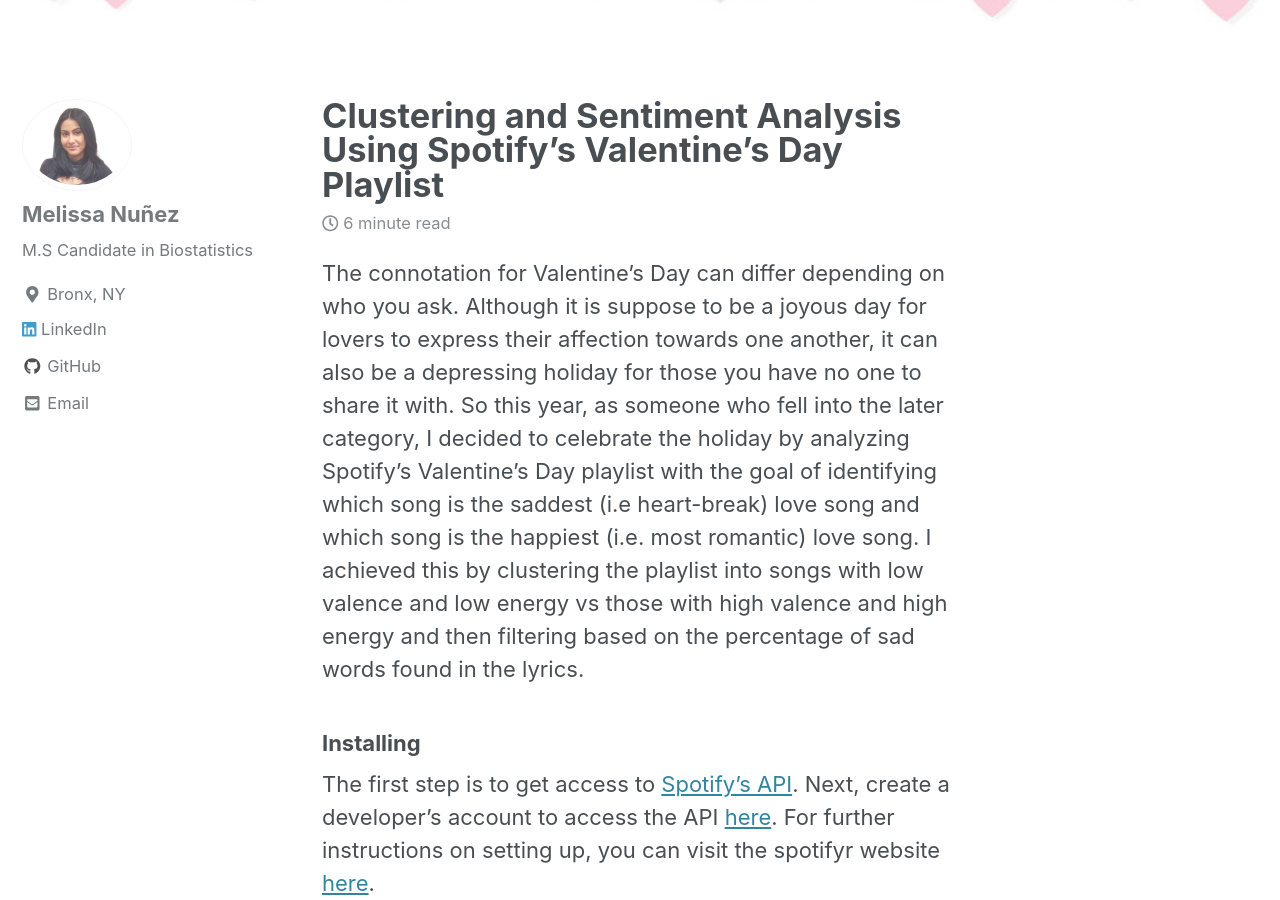
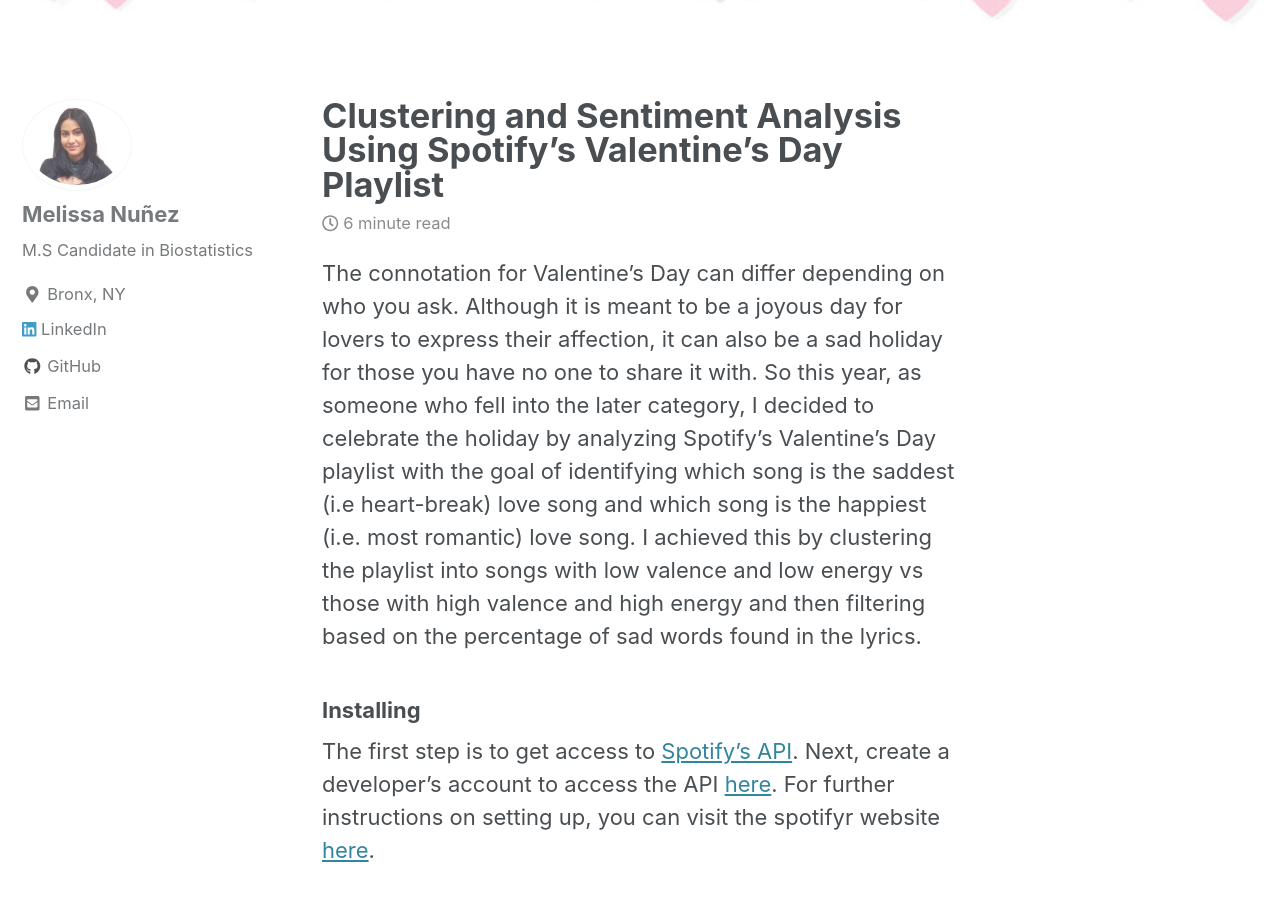
Before and after one commit to melissa-nunez/melissa-nunez.github.io, a Jekyll site: the page built from _posts/2019-02-13-valentine.md, in a window 1280 px wide and 900 px high, scrolled down 376 px. Built offline with Jekyll 4.4.1, drawn with Linux system fonts in a browser that asks for light colours; cached includes are drawn as plain includes.

Commit message:
CHANGELOG.md

```diff
--- a/_posts/2019-02-13-valentine.md
+++ b/_posts/2019-02-13-valentine.md
@@ -7,7 +7,7 @@
   image: "/images/hearts.jpg"
 ---
 
-The connotation for Valentine's Day can differ depending on who you ask. Although it is suppose to be a joyous day for lovers to express their affection towards one another, it can also be a depressing holiday for those you have no one to share it with. So this year, as someone who fell into the later category, I decided to celebrate the holiday by analyzing Spotify's Valentine's Day playlist with the goal of identifying which song is the saddest (i.e heart-break) love song and which song is the happiest (i.e. most romantic) love song. I achieved this by clustering the playlist into songs with low valence and low energy vs those with high valence and high energy and then filtering based on the percentage of sad words found in the lyrics.
+The connotation for Valentine's Day can differ depending on who you ask. Although it is meant to be a joyous day for lovers to express their affection, it can also be a sad holiday for those you have no one to share it with. So this year, as someone who fell into the later category, I decided to celebrate the holiday by analyzing Spotify's Valentine's Day playlist with the goal of identifying which song is the saddest (i.e heart-break) love song and which song is the happiest (i.e. most romantic) love song. I achieved this by clustering the playlist into songs with low valence and low energy vs those with high valence and high energy and then filtering based on the percentage of sad words found in the lyrics.
 
 ### Installing
 
```
